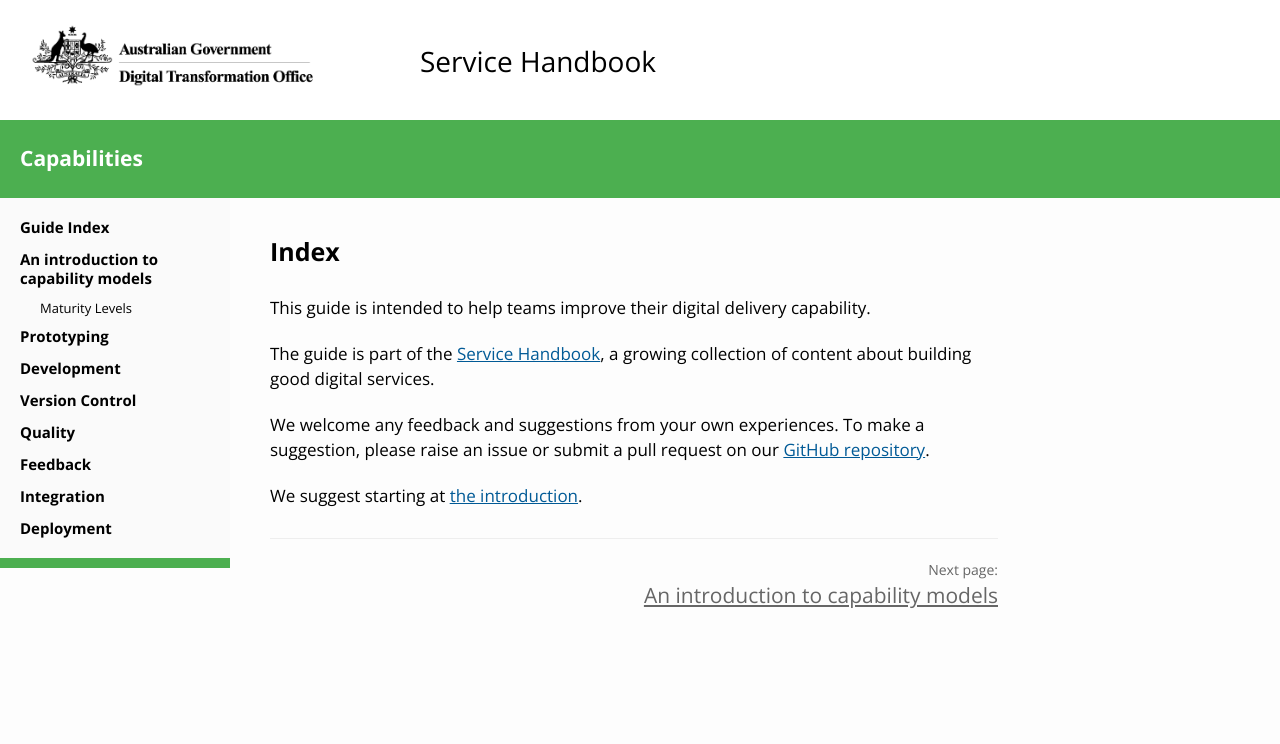
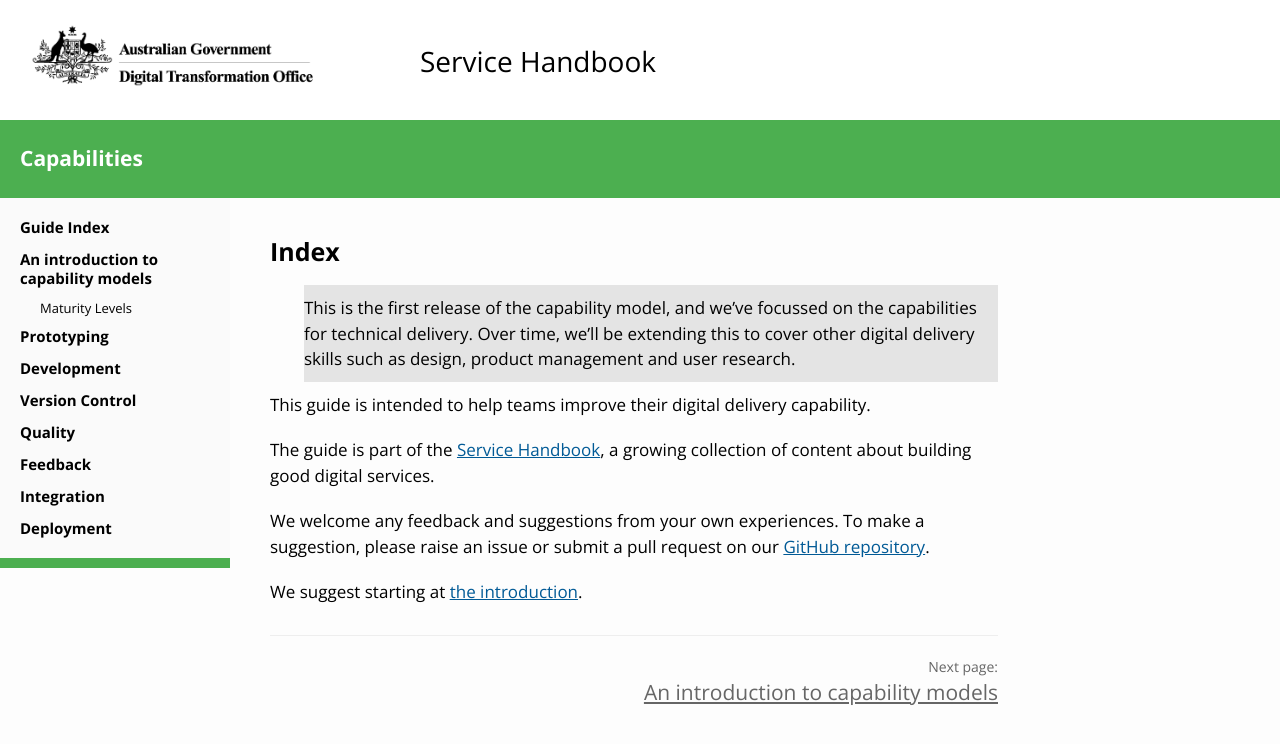
Before and after one commit to AusDTO/service-handbook, a Jekyll site: the page built from _capability/index.md, in a window 1280 px wide. Shown: the top 744 px of the page. Built offline with Jekyll 4.4.1, drawn with Linux system fonts in a browser that asks for light colours.

Commit message:
Add notice to the capability index, outlining the initial scope and future plans

```diff
--- a/_capability/index.md
+++ b/_capability/index.md
@@ -2,6 +2,10 @@
 title: Index
 index: true
 ---
+
+> This is the first release of the capability model, and we’ve focussed on the capabilities for technical delivery. Over time, we'll be extending this to cover other digital delivery skills such as design, product management and user research.
+
+
 
 This guide is intended to help teams improve their digital delivery capability.
 
```
